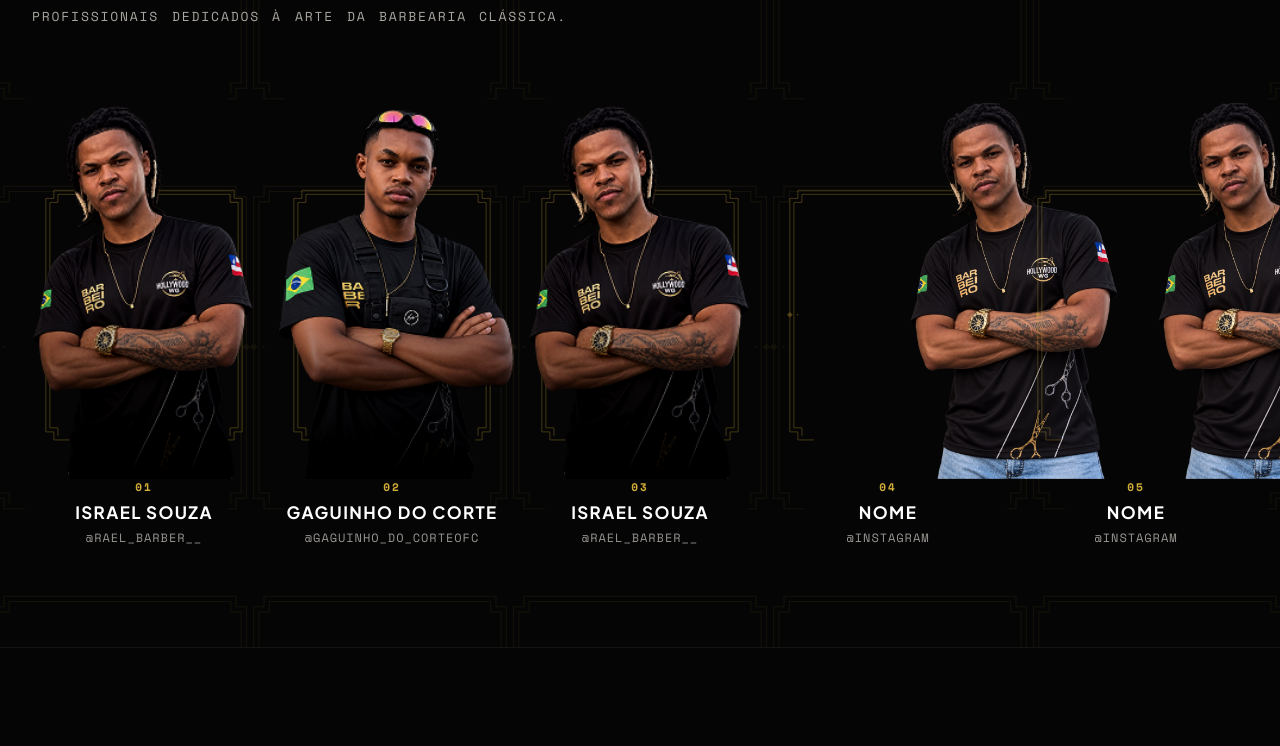
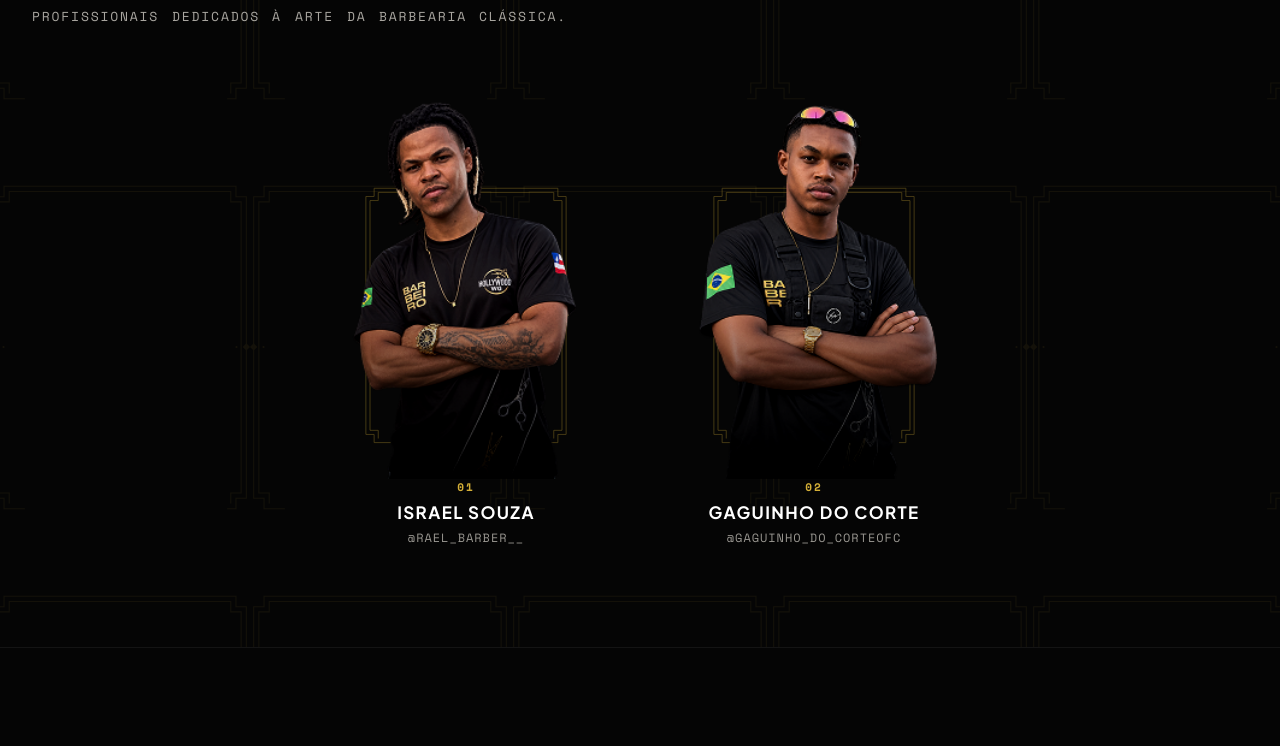
Before and after one commit to rafaelsetubal/hollywoodwg, a website built with Vite: page index.html in a window 1280 px wide. Shown: the part 2158-2904 px from the top of the page. Built offline with nearby package versions, Linux system fonts and the light colour scheme.

Commit message:
feat: keep only Rael and Gago in team section

```diff
--- a/css/team.css
+++ b/css/team.css
@@ -99,14 +99,18 @@
   position: relative;
   width: 100%;
   overflow: visible;
+  display: flex;
+  justify-content: center;
 }
 
 .team-grid {
-  display: grid;
-  grid-template-columns: repeat(5, 1fr);
-  gap: var(--space-24);
-  align-items: end;
+  display: flex;
+  justify-content: center;
+  align-items: flex-end;
+  gap: var(--space-48);
   width: 100%;
+  max-width: 680px;
+  margin: 0 auto;
   padding-top: 24px;
 }
 
@@ -119,6 +123,8 @@
   cursor: pointer;
   overflow: visible;
   transition: transform var(--transition-normal);
+  flex: 1 1 260px;
+  max-width: 300px;
 }
 
 /* Visual Stage with Frame & Cutout Overlap (No Clipping) */
--- a/index.html
+++ b/index.html
@@ -409,58 +409,6 @@
                 <span class="team-card__index">02</span>
                 <h3 class="team-card__name">GAGUINHO DO CORTE</h3>
                 <a href="https://www.instagram.com/gaguinho_do_corteofc/" target="_blank" rel="noopener noreferrer" class="team-card__instagram">@gaguinho_do_corteofc</a>
-              </div>
-            </div>
-
-            <!-- Master 03: Israel Souza (Duplicação Temporária) -->
-            <div class="team-card" tabindex="0">
-              <div class="team-card__visual">
-                <div class="team-card__frame-bg">
-                  <img src="assets/images/team-frame.svg" alt="" aria-hidden="true" class="team-card__frame-svg">
-                </div>
-                <div class="team-card__cutout-wrap">
-                  <img src="assets/images/barbers/rael.png" alt="Israel Souza (Rael)" class="team-card__cutout-img team-card__cutout-img--default" loading="lazy">
-                  <img src="assets/images/barbers/rael-hover.png" alt="Israel Souza (Rael) — Posição 2" class="team-card__cutout-img team-card__cutout-img--hover" loading="lazy">
-                </div>
-              </div>
-              <div class="team-card__info">
-                <span class="team-card__index">03</span>
-                <h3 class="team-card__name">ISRAEL SOUZA</h3>
-                <a href="https://www.instagram.com/rael_barber__/" target="_blank" rel="noopener noreferrer" class="team-card__instagram">@rael_barber__</a>
-              </div>
-            </div>
-
-            <!-- Master 04 (Placeholder Frame) -->
-            <div class="team-card" tabindex="0">
-              <div class="team-card__visual">
-                <div class="team-card__frame-bg">
-                  <img src="assets/images/team-frame.svg" alt="" aria-hidden="true" class="team-card__frame-svg">
-                </div>
-                <div class="team-card__cutout-wrap">
-                  <img src="assets/images/barber-cutout-04.png" alt="Mestre Barbeiro" class="team-card__cutout-img" loading="lazy">
-                </div>
-              </div>
-              <div class="team-card__info">
-                <span class="team-card__index">04</span>
-                <h3 class="team-card__name">NOME</h3>
-                <span class="team-card__instagram">@INSTAGRAM</span>
-              </div>
-            </div>
-
-            <!-- Master 05 (Placeholder Frame) -->
-            <div class="team-card" tabindex="0">
-              <div class="team-card__visual">
-                <div class="team-card__frame-bg">
-                  <img src="assets/images/team-frame.svg" alt="" aria-hidden="true" class="team-card__frame-svg">
-                </div>
-                <div class="team-card__cutout-wrap">
-                  <img src="assets/images/barber-cutout-05.png" alt="Mestre Barbeiro" class="team-card__cutout-img" loading="lazy">
-                </div>
-              </div>
-              <div class="team-card__info">
-                <span class="team-card__index">05</span>
-                <h3 class="team-card__name">NOME</h3>
-                <span class="team-card__instagram">@INSTAGRAM</span>
               </div>
             </div>
 
--- a/js/main.js
+++ b/js/main.js
@@ -147,14 +147,6 @@ document.addEventListener('DOMContentLoaded', () => {
       handle: '@gaguinho_do_corteofc',
       instagram: 'https://www.instagram.com/gaguinho_do_corteofc/',
       image: 'assets/images/barbers/gago.png'
-    },
-    {
-      id: 'barber-3',
-      name: 'Israel Souza',
-      handle: '@rael_barber__',
-      instagram: 'https://www.instagram.com/rael_barber__/',
-      image: 'assets/images/barbers/rael.png',
-      temporaryDuplicate: true
     }
   ];
 
```
